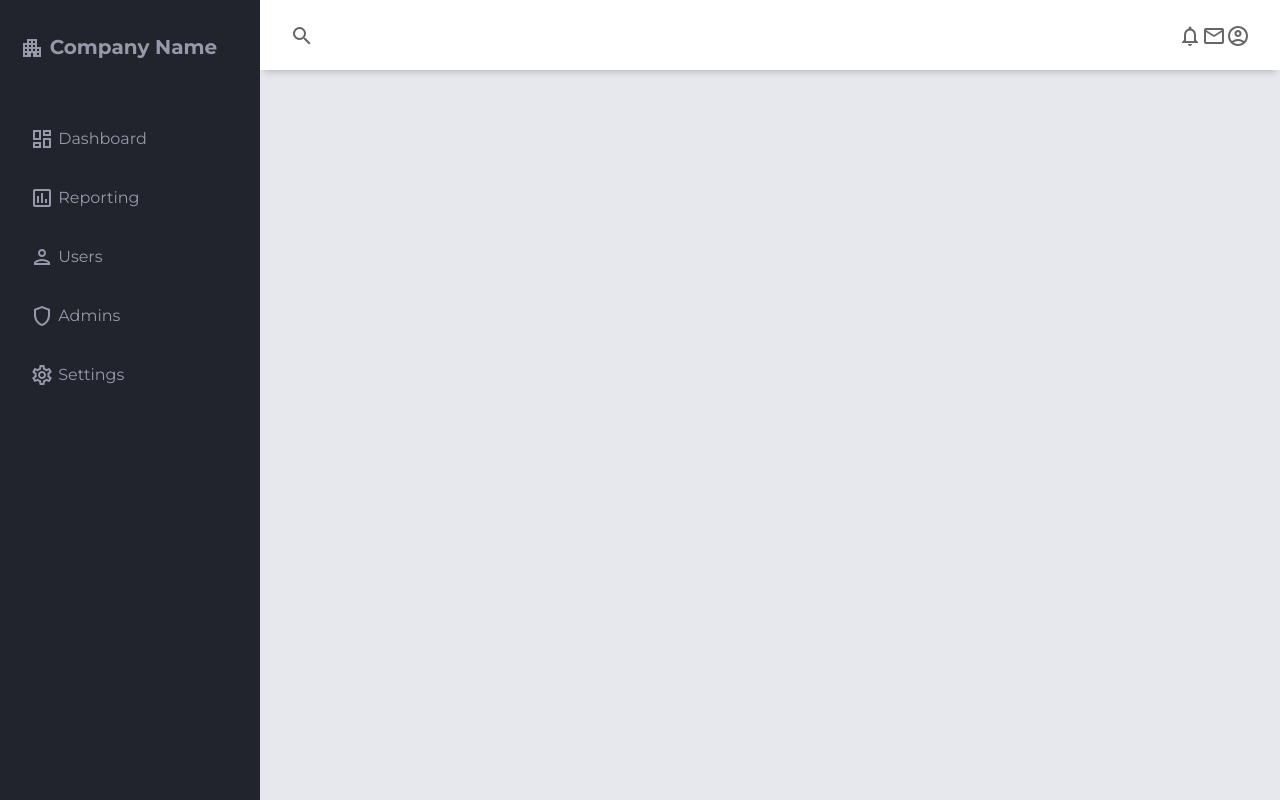
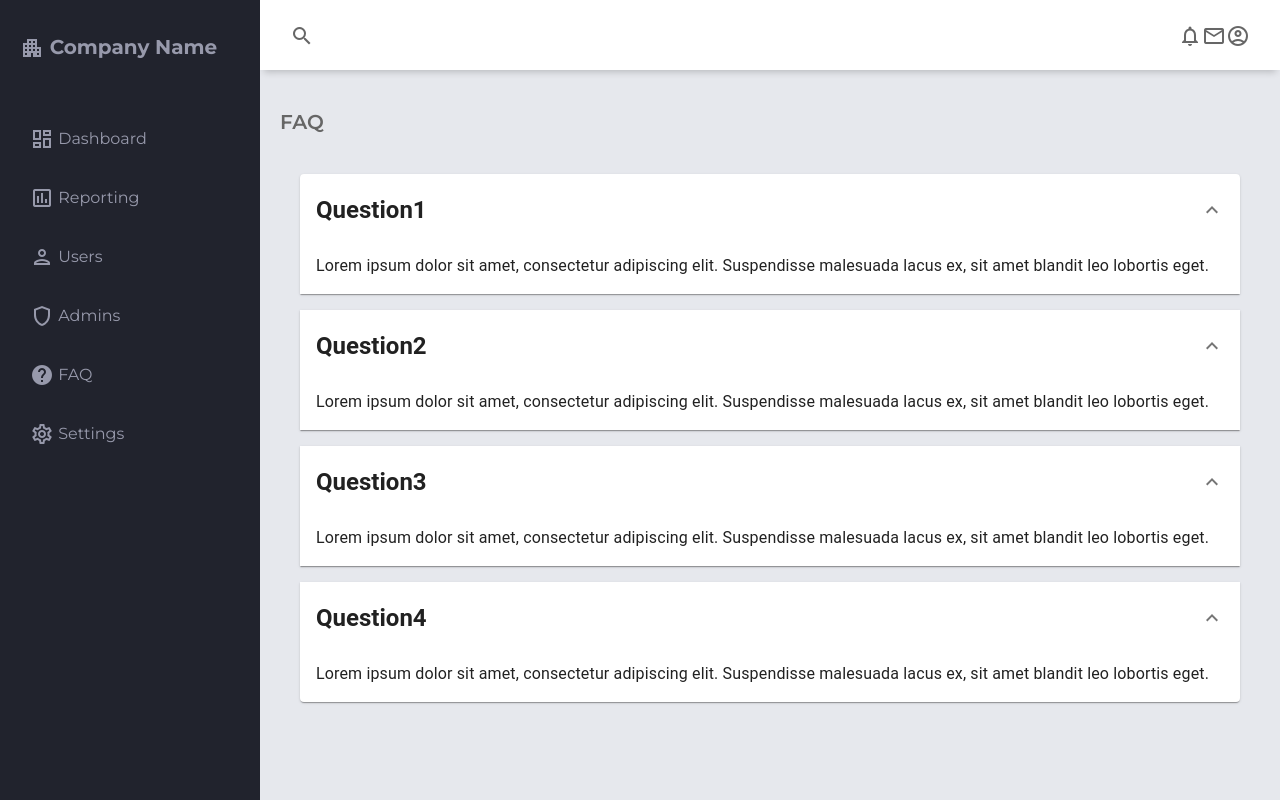
Before and after one commit to dan1rock/Course-Project-2023, a React (Create React App) app: page /faq in a window 1280 px wide. Built offline with nearby package versions, Linux system fonts and the light colour scheme.

Commit message:
Added FAQ tab

```diff
--- a/package.json
+++ b/package.json
@@ -4,6 +4,7 @@
   "private": true,
   "dependencies": {
     "@babel/plugin-proposal-private-property-in-object": "^7.21.11",
+    "@mui/icons-material": "^5.15.2",
     "@mui/material": "^5.15.2",
     "@mui/x-data-grid": "^6.18.6",
     "@testing-library/jest-dom": "^5.17.0",
--- a/src/App.js
+++ b/src/App.js
@@ -5,6 +5,7 @@ import Reporting from "./scenes/dashboard/context/reporting";
 import Users from "./scenes/dashboard/context/users";
 import Admins from "./scenes/dashboard/context/admins";
 import Settings from "./scenes/dashboard/context/settings";
+import FAQ from "./scenes/dashboard/context/faq";
 import {Route, Routes} from "react-router-dom";
 
 const App = () => {
@@ -20,6 +21,7 @@ const App = () => {
                         <Route path="/reporting" element={<Reporting/>} />
                         <Route path="/users" element={<Users/>} />
                         <Route path="/admins" element={<Admins/>} />
+                        <Route path="/faq" element={<FAQ/>} />
                         <Route path="/settings" element={<Settings/>} />
                     </Routes>
                 </main>
--- /dev/null
+++ b/src/scenes/dashboard/context/faq.jsx
@@ -0,0 +1,51 @@
+import { Box, Typography, Accordion } from "@mui/material";
+import AccordionSummary from "@mui/material/AccordionSummary";
+import AccordionDetails from "@mui/material/AccordionDetails";
+import {ExpandMoreOutlined} from "@mui/icons-material";
+
+const Question = ({ title, body }) => {
+    return (
+        <Accordion defaultExpanded={true}>
+            <AccordionSummary expandIcon={<ExpandMoreOutlined />}>
+                <Typography fontWeight="600" variant="h5">
+                    {title}
+                </Typography>
+            </AccordionSummary>
+            <AccordionDetails>
+                <Typography>
+                    {body}
+                </Typography>
+            </AccordionDetails>
+        </Accordion>
+    );
+}
+
+const FAQ = () => {
+    return (
+        <div id="main_content">
+            <div className="main-title">
+                <p className="font-weight-bold">FAQ</p>
+            </div>
+            <Box m="20px">
+                <Question
+                    title="Question1"
+                    body="Lorem ipsum dolor sit amet, consectetur adipiscing elit. Suspendisse malesuada lacus ex, sit amet blandit leo lobortis eget."
+                />
+                <Question
+                    title="Question2"
+                    body="Lorem ipsum dolor sit amet, consectetur adipiscing elit. Suspendisse malesuada lacus ex, sit amet blandit leo lobortis eget."
+                />
+                <Question
+                    title="Question3"
+                    body="Lorem ipsum dolor sit amet, consectetur adipiscing elit. Suspendisse malesuada lacus ex, sit amet blandit leo lobortis eget."
+                />
+                <Question
+                    title="Question4"
+                    body="Lorem ipsum dolor sit amet, consectetur adipiscing elit. Suspendisse malesuada lacus ex, sit amet blandit leo lobortis eget."
+                />
+            </Box>
+        </div>
+    );
+}
+
+export default FAQ;
--- a/src/scenes/dashboard/context/users.jsx
+++ b/src/scenes/dashboard/context/users.jsx
@@ -62,10 +62,10 @@ const Users = () => {
                         }
                         borderRadius="4px"
                     >
-                        <Box marginY="auto" ml="15px">
+                        <Box marginY="auto" marginLeft="5px" alignSelf="left">
                             <span className="material-icons-outlined">{icon}</span>
                         </Box>
-                        <Typography  m="auto" ml="5px">
+                        <Typography  m="auto">
                             {access}
                         </Typography>
                     </Box>
--- a/src/scenes/dashboard/sidebar.jsx
+++ b/src/scenes/dashboard/sidebar.jsx
@@ -39,6 +39,11 @@ const Sidebar = () => {
                     to="/admins"
                 />
                 <Item
+                    icon="help"
+                    text="FAQ"
+                    to="/faq"
+                />
+                <Item
                     icon="settings"
                     text="Settings"
                     to="/settings"
```
Also changed, not shown: 1 other file (tests, documents, lock files or other folders).
